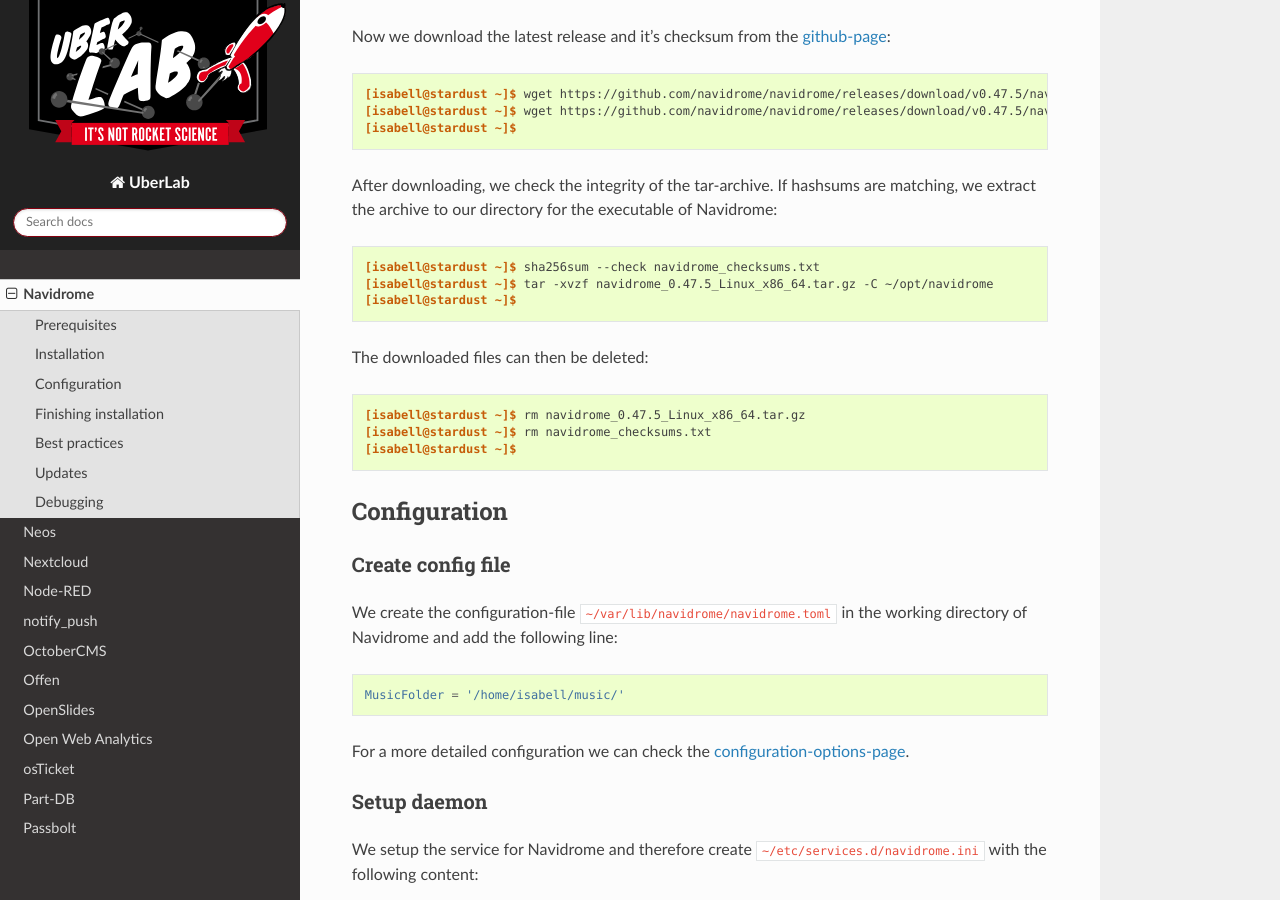
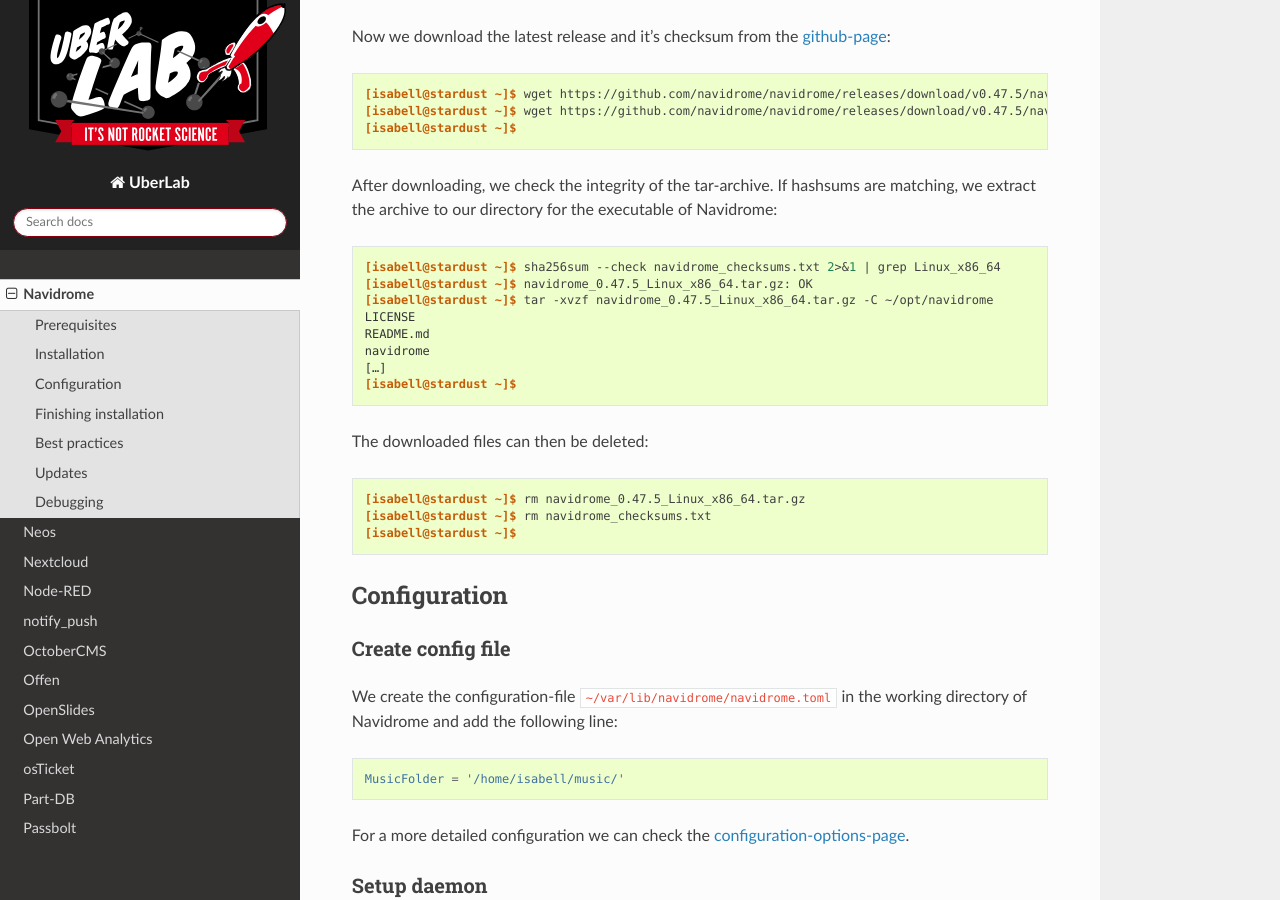
Before and after one commit to Uberspace/lab, a Sphinx documentation site: the page built from source/guide_navidrome.rst, in a window 1280 px wide and 900 px high, scrolled down 1884 px. Built offline with Sphinx 7.4.7 and the Read the Docs theme 2.0.0, drawn with Linux system fonts in a browser that asks for light colours.

Commit message:
Update guide_navidrome.rst

```diff
--- a/source/guide_navidrome.rst
+++ b/source/guide_navidrome.rst
@@ -59,8 +59,13 @@
 
 .. code-block:: console
 
-  [isabell@stardust ~]$ sha256sum --check navidrome_checksums.txt
+  [isabell@stardust ~]$ sha256sum --check navidrome_checksums.txt 2>&1 | grep Linux_x86_64
+  [isabell@stardust ~]$ navidrome_0.47.5_Linux_x86_64.tar.gz: OK
   [isabell@stardust ~]$ tar -xvzf navidrome_0.47.5_Linux_x86_64.tar.gz -C ~/opt/navidrome
+  LICENSE
+  README.md
+  navidrome
+  […]
   [isabell@stardust ~]$
 
 The downloaded files can then be deleted:
```
